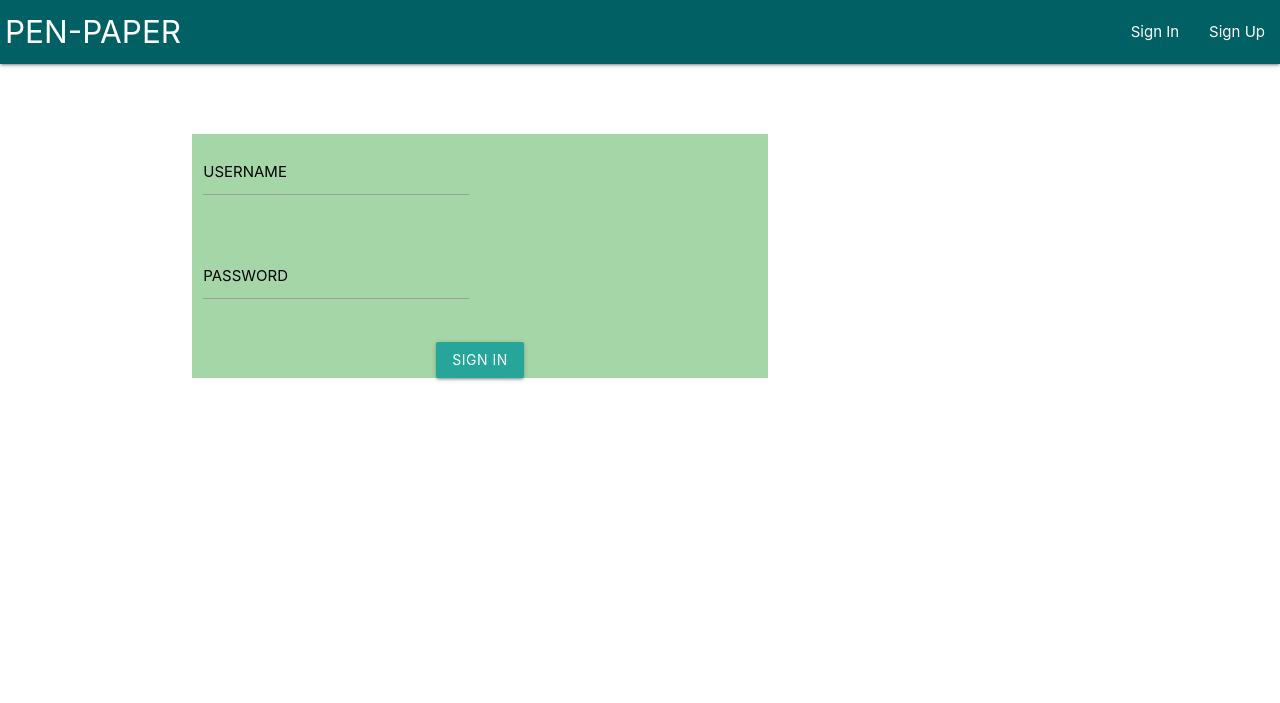
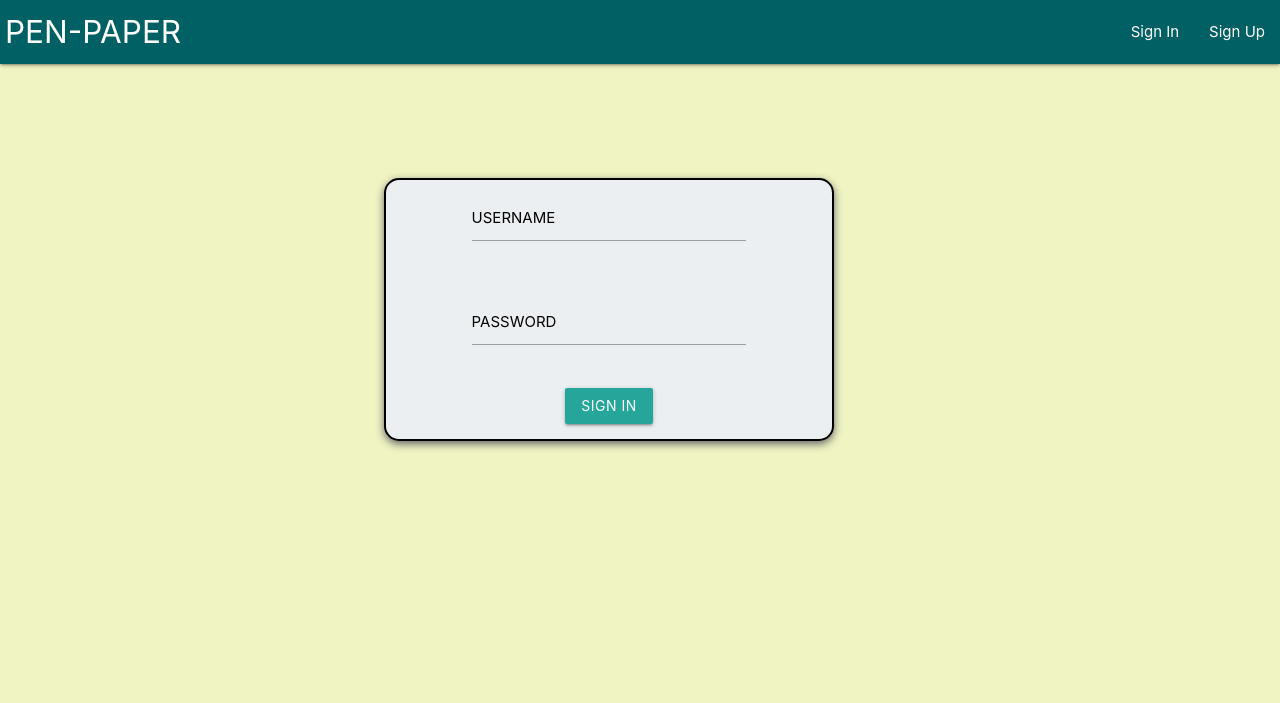
Before and after one commit to vermashubhi4/pen-paper, a PHP site: page /signin.html in a window 1280 px wide. Shown: the top 703 px of the page. Run offline with PHP 8.4, Linux system fonts and the light colour scheme.

Commit message:
Aligned login form and made color changes

```diff
--- a/assets/css/main.css
+++ b/assets/css/main.css
@@ -49,7 +49,8 @@
   margin-bottom: 15px;
 }
 .mysigninbtn{
-
+  text-align: center;
+  margin-bottom: 15px;
 }
 .mycontainer1{
   max-width:450px;
@@ -67,10 +68,19 @@
 box-shadow: 0px 3px 8px rgb(100,100,100);
 }
 .mycontainer2{
-  max-width: 45vw;
-  margin-top: 70px;
-  padding: 50px;
+  max-width:450px;
+  margin: auto;
+  /* border: 3px solid #73AD21; */
+  margin: 50px;
+  padding: 10% 0;
   text-align: center;
+  width: 100px;
+  border: 2px solid #000;
+  border-radius: 15px;
+  -moz-border-radius: 15px;
+  -moz-box-shadow: 0px 3px 8px rgb(100,100,100);
+-webkit-box-shadow: 0px 3px 8px rgb(100,100,100);
+box-shadow: 0px 3px 8px rgb(100,100,100);
 }
 
 /* .mycontainer2{
@@ -87,7 +97,28 @@ box-shadow: 0px 3px 8px rgb(100,100,100);
 		text-align: left;
 		float: right;
 	} */
-
-.margin_left_50{
-  margin-left: 50px;
+.first_section{
+ min-width: 30vw;
+ max-width: 30vw;
+ /* background-color: red; */
+ min-height: 80vh;
+ max-height: 80vh;
+ /* float: left; */
 }
+.second_section{
+  padding: 5% 0;
+ min-width: 60vw;
+ max-width: 60vw;
+ min-height: 80vh;
+ max-height: 80vh;
+ /* background-color: blue; */
+ width: 50%;
+ margin: 0 auto;
+}
+/* .third_section{
+  min-width: 10vw;
+  max-width: 10vw;
+  min-height: 80vh;
+  max-height: 80vh;
+  background-color: red;
+} */
--- a/index.html
+++ b/index.html
@@ -33,7 +33,7 @@
   <div class="row">
     <div class="input-field col s8 offset-s2 ">
       <input id="username" type="text" class="validate">
-      <label for="username" class="offset-s3">USERNAME</label>
+      <label for="username">USERNAME</label>
     </div>
   </div>
   <div class="row">
--- a/signin.html
+++ b/signin.html
@@ -6,7 +6,7 @@
     <link rel="stylesheet" href="assets/materialize/css/materialize.css">
     <link rel="stylesheet" href="assets/css/main.css">
   </head>
-  <body>
+  <body class="lime lighten-4">
 
     <!-- Navigation bar starting -->
     <div class="navbar-fixed">
@@ -21,19 +21,22 @@
       </nav>
     </div>
     <!-- Navigation bar ending -->
+<div class="left first_section">
 
+</div>
+<div class="center second_section">
     <div class="container">
       <div class="row">
- <form class="col s12 green lighten-3 mycontainer2">
+ <form class="col s12 blue-grey lighten-5 mycontainer2">
   <div class="row">
-    <div class="input-field col s6 margin_left_50">
+    <div class="input-field col s8 offset-s2">
       <input id="username" type="text" class="validate">
-      <label for="username" ">USERNAME</label>
+      <label for="username" >USERNAME</label>
     </div>
   </div>
 
   <div class="row">
-    <div class="input-field col s6">
+    <div class="input-field col s8 offset-s2">
       <input id="password" type="password" class="validate">
       <label for="password">PASSWORD</label>
     </div>
@@ -43,6 +46,10 @@
 </div>
 
     </div>
+  </div>
+  <!-- <div class="right third_section">
+    vyjvk
+  </div> -->
     <script type="text/javascript" src="assets/materialize/js/materialize.min.js"></script>
   </body>
 </html>
```
